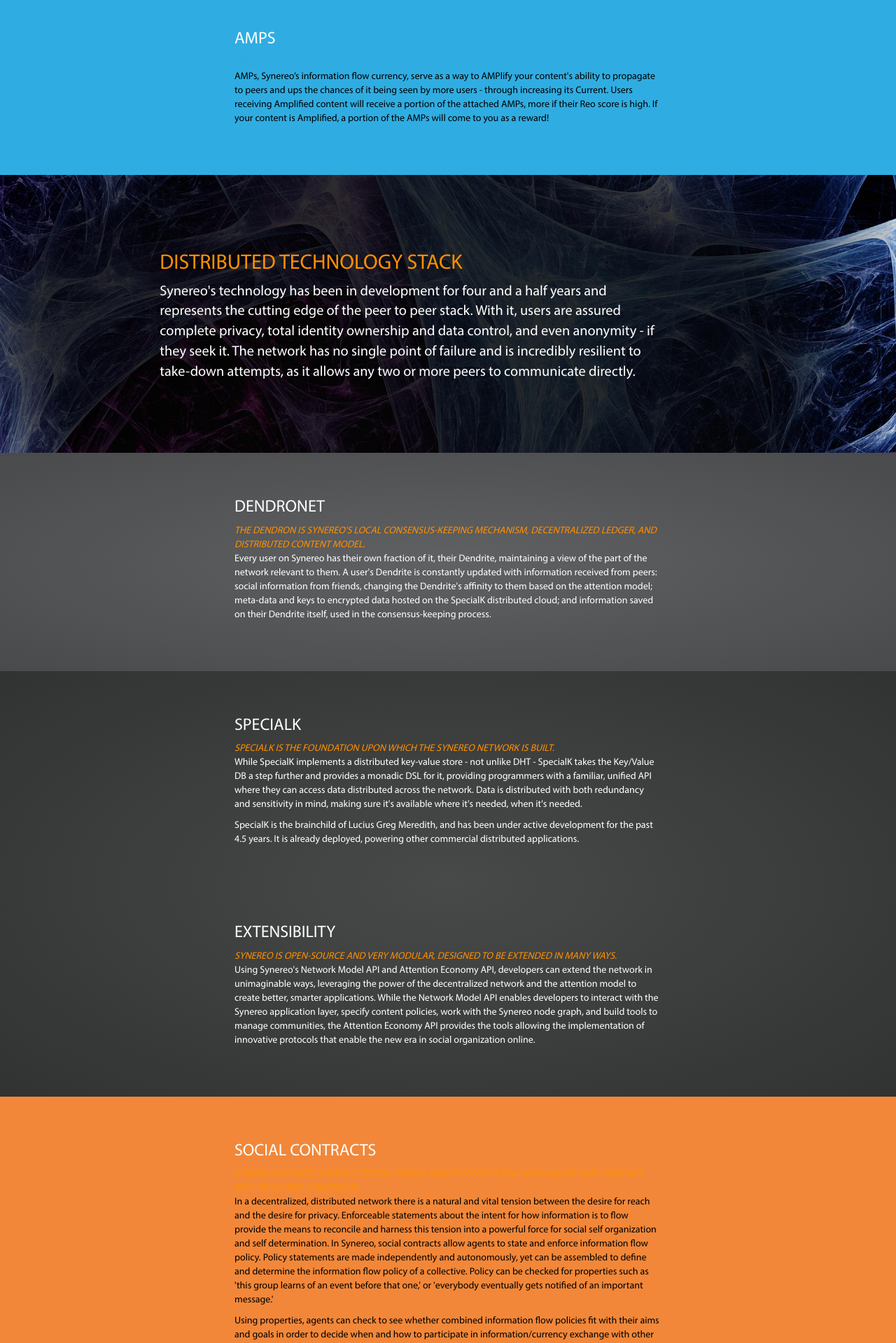
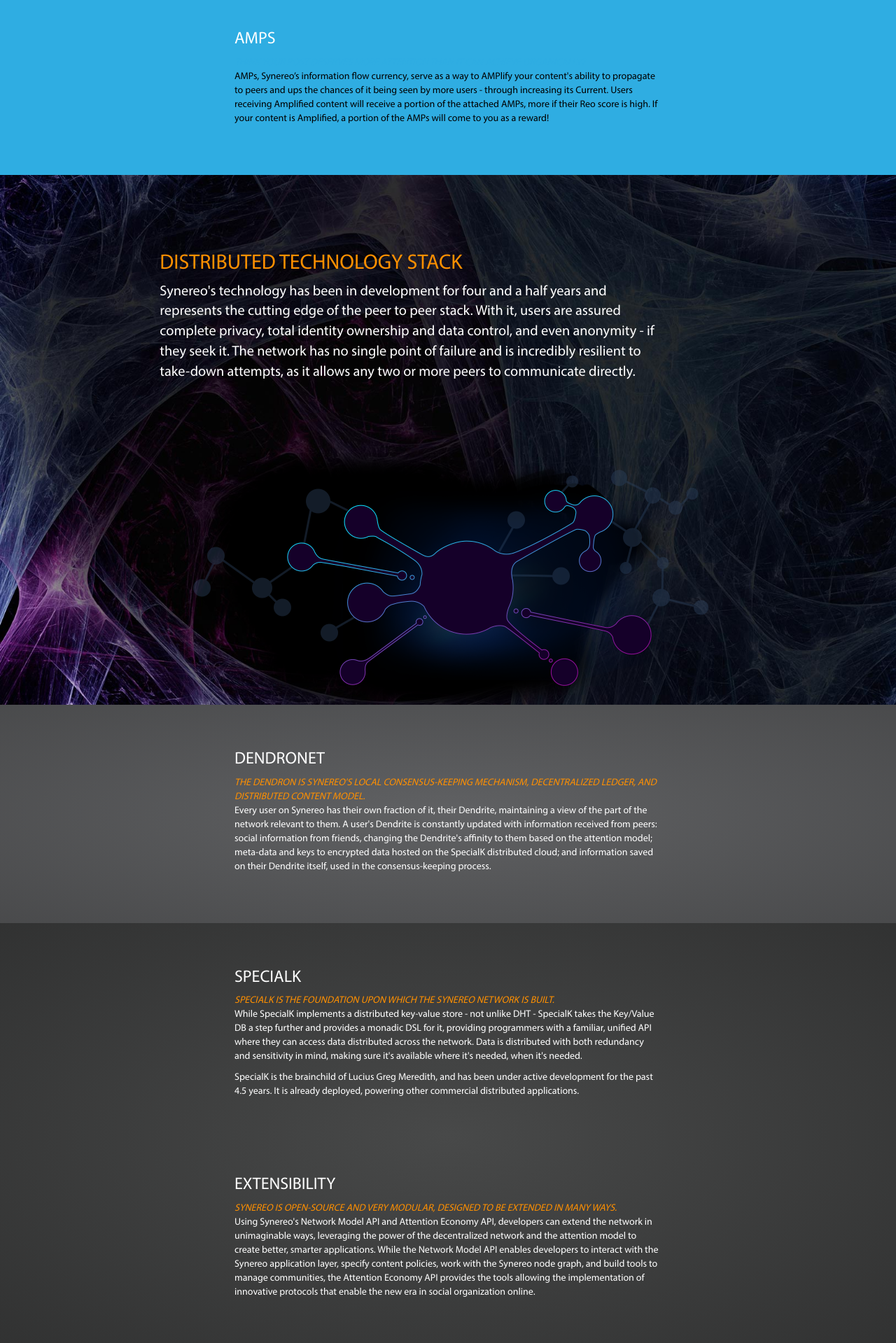
Before and after one commit to synereo/synereo.github.io, a Jekyll site: the page built from learn-more/index.html, in a window 1280 px wide. Shown: the part 1640-3559 px from the top of the page at 70% size. Built offline with Jekyll 4.4.1, drawn with Linux system fonts in a browser that asks for light colours; nearby versions of some CDN libraries.

Commit message:
Duplicate infographics affix behavior to technology section

```diff
--- a/_layouts/learn-more.html
+++ b/_layouts/learn-more.html
@@ -111,6 +111,9 @@
               <p>Synereo's technology has been in development for four and a half years and represents the cutting edge of the peer to peer stack. With it, users are assured complete privacy, total identity ownership and data control, and even anonymity - if they seek it. The network has no single point of failure and is incredibly resilient to take-down attempts, as it allows any two or more peers to communicate directly.</p>
             </div>
           </div>
+        </div>
+        <div class="infographics">
+          <img src="/img/infographics/basic.png">
         </div>
       </section>
 
@@ -245,23 +248,38 @@
           $('nav.sidebar').toggleClass('collapze');
         });
 
-        // infographics affix stuff
+        //////// infographics affix stuff
         $window = $(window);
 
+        // attention model infographics
         $clone = $('section.attention-model').clone();
         $clone.addClass('attention-model-fixed');
         $clone.insertAfter($('section.attention-model'));
         $clone.css({
           'position': 'fixed',
           'display': 'none',
-          'top': $('div.infographics').height() - $('section.attention-model').height() - $('nav.topbar').height() - 50,
+          'top': $('section.attention-model div.infographics').height() - $('section.attention-model').height() - $('nav.topbar').height() - 50,
           'z-index': 100
         });
 
+        // technology infographics
+        $clone = $('section.technology').clone();
+        $clone.addClass('technology-fixed');
+        $clone.insertAfter($('section.technology'));
+        $clone.css({
+          'position': 'fixed',
+          'display': 'none',
+          'top': $('section.technology div.infographics').height() - $('section.technology').height() - $('nav.topbar').height() - 50,
+          'z-index': 100
+        });
+
+        // event callback
         function update_infographics() {
           var scrolltop = $window.scrollTop();
-          var infographicstop = $('div.infographics').position().top;
-          var infographicsheight = $('div.infographics').height();
+
+          // attention model positioning
+          var infographicstop = $('section.attention-model div.infographics').position().top;
+          var infographicsheight = $('section.attention-model div.infographics').height();
           var techoffsettop = $('section.technology').offset().top;
           var $infographicsfixed = $('section.attention-model-fixed');
 
@@ -270,10 +288,31 @@
             if (scrolltop + infographicsheight > techoffsettop) {
               var affixoffset = scrolltop + infographicsheight - techoffsettop;
               $infographicsfixed.css({
-                'top': $('div.infographics').height() - $('section.attention-model').height() - $('nav.topbar').height() - 50 - affixoffset
+                'top': $('section.attention-model div.infographics').height() - $('section.attention-model').height() - $('nav.topbar').height() - 50 - affixoffset
               })
             }
           }
+
+          if (scrolltop < infographicstop) {
+            $infographicsfixed.hide();
+          }
+
+          // technology positioning
+          var infographicstop = $('section.technology div.infographics').position().top;
+          var infographicsheight = $('section.technology div.infographics').height();
+          var footeroffsettop = $('section.solution').offset().top;
+          var $infographicsfixed = $('section.technology-fixed');
+
+          if (scrolltop > infographicstop) {
+            $infographicsfixed.show();
+            if (scrolltop + infographicsheight > footeroffsettop) {
+              var affixoffset = scrolltop + infographicsheight - footeroffsettop;
+              $infographicsfixed.css({
+                'top': $('section.technology div.infographics').height() - $('section.technology').height() - $('nav.topbar').height() - 50 - affixoffset
+              })
+            }
+          }
+
           if (scrolltop < infographicstop) {
             $infographicsfixed.hide();
           }
--- a/_sass/_learn-more.scss
+++ b/_sass/_learn-more.scss
@@ -188,6 +188,9 @@
             font-size: 1.45em;
             margin-bottom: 100px;
         }
+        div.infographics {
+            text-align: center;
+        }
     }
 
     section.dendronet {
```
